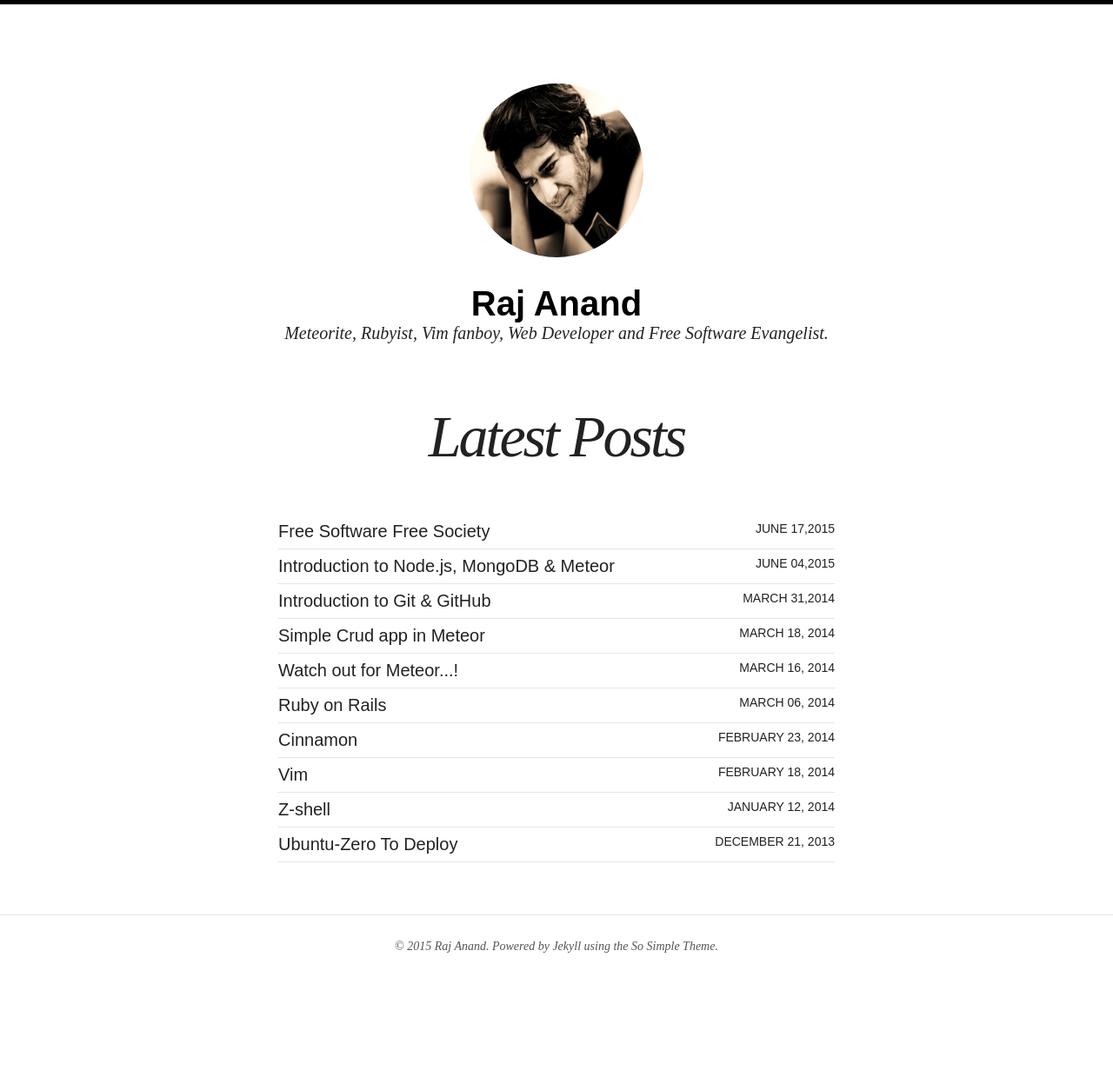
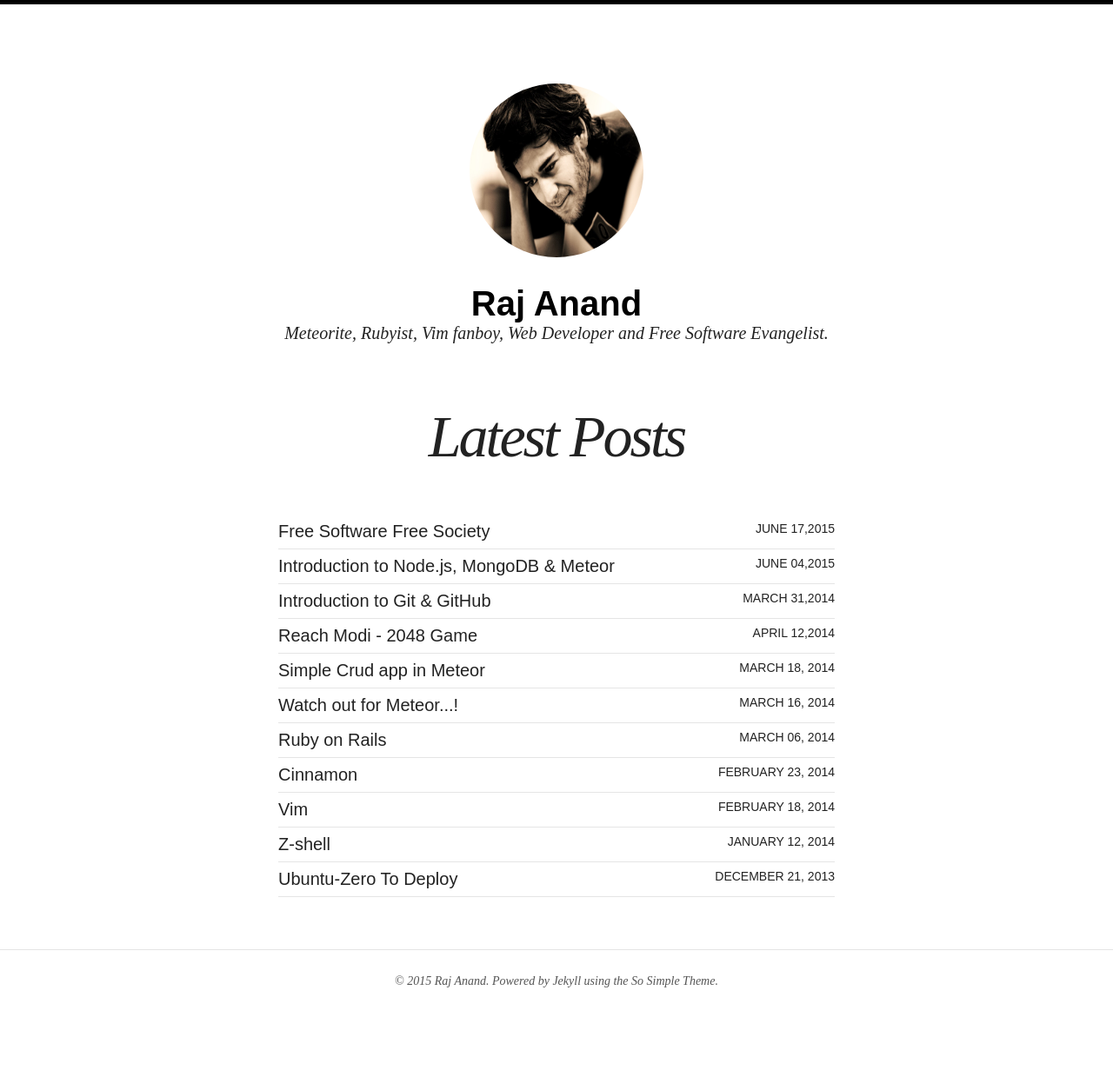
Before and after one commit to rajanand02/rajanand02.github.io, a Jekyll site: the page built from index.html, in a window 1280 px wide. Shown: the whole page at 87% size. Built offline with Jekyll 4.4.1, drawn with Linux system fonts in a browser that asks for light colours; nearby versions of some CDN libraries; before the commit the page ends 1199 px from its top, so only the background shows below that.

Commit message:
add reach modi link

```diff
--- a/index.html
+++ b/index.html
@@ -31,6 +31,15 @@ title: Latest Posts
     </a>
     </article>
   </li>
+  <li>
+    <article>
+      <a href="/reach-modi">Reach Modi - 2048 Game
+      <span class="entry-date">
+        <time datetime="" pubdate="">APRIL 12,2014</time>
+      </span>
+    </a>
+    </article>
+  </li>
 {% for post in site.posts limit:10 %}
   <li><article><a href="{{ site.url }}{{ post.url }}">{{ post.title }} <span class="entry-date"><time datetime="{{ post.date | date_to_xmlschema }}">{{ post.date | date: "%B %d, %Y" }}</time></span></a></article></li>
 {% endfor %}
```
